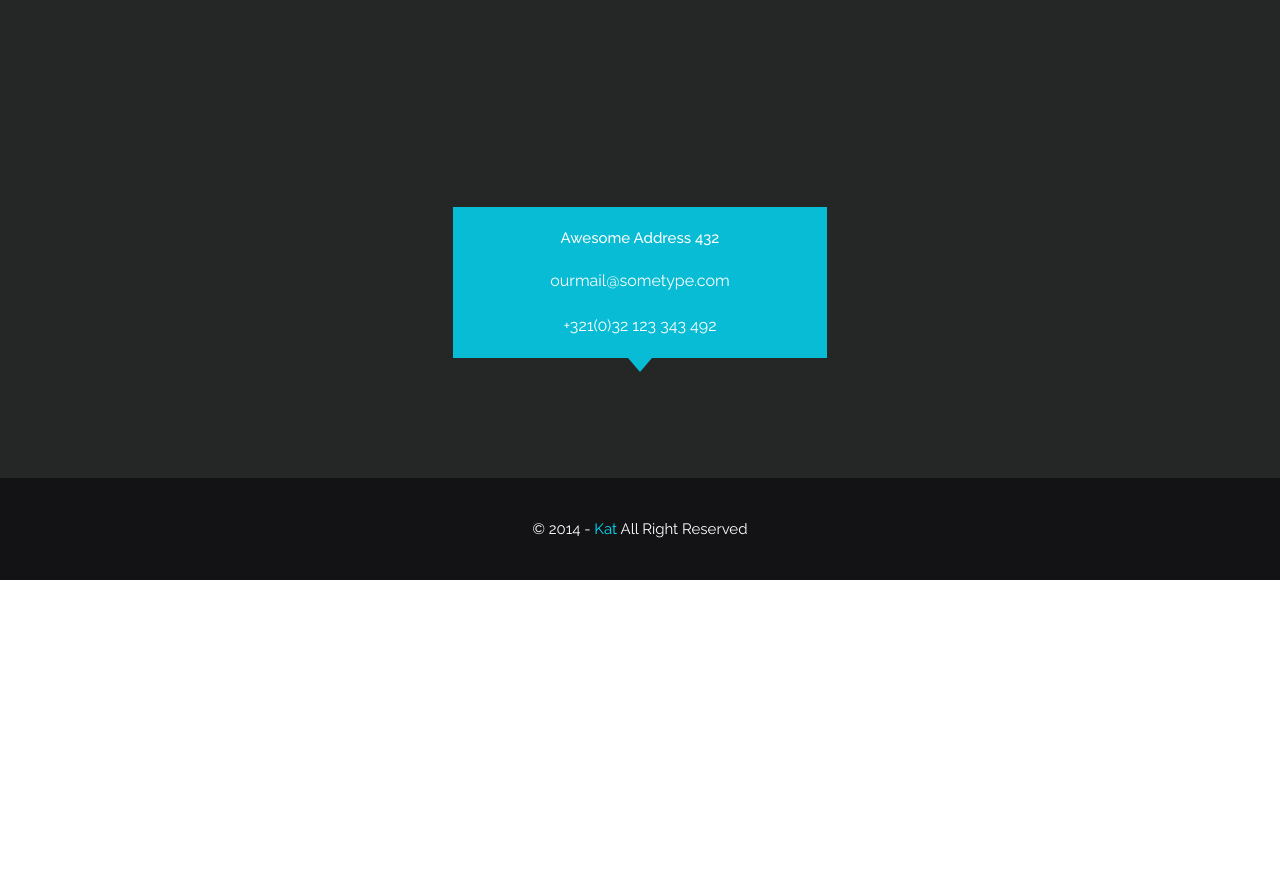
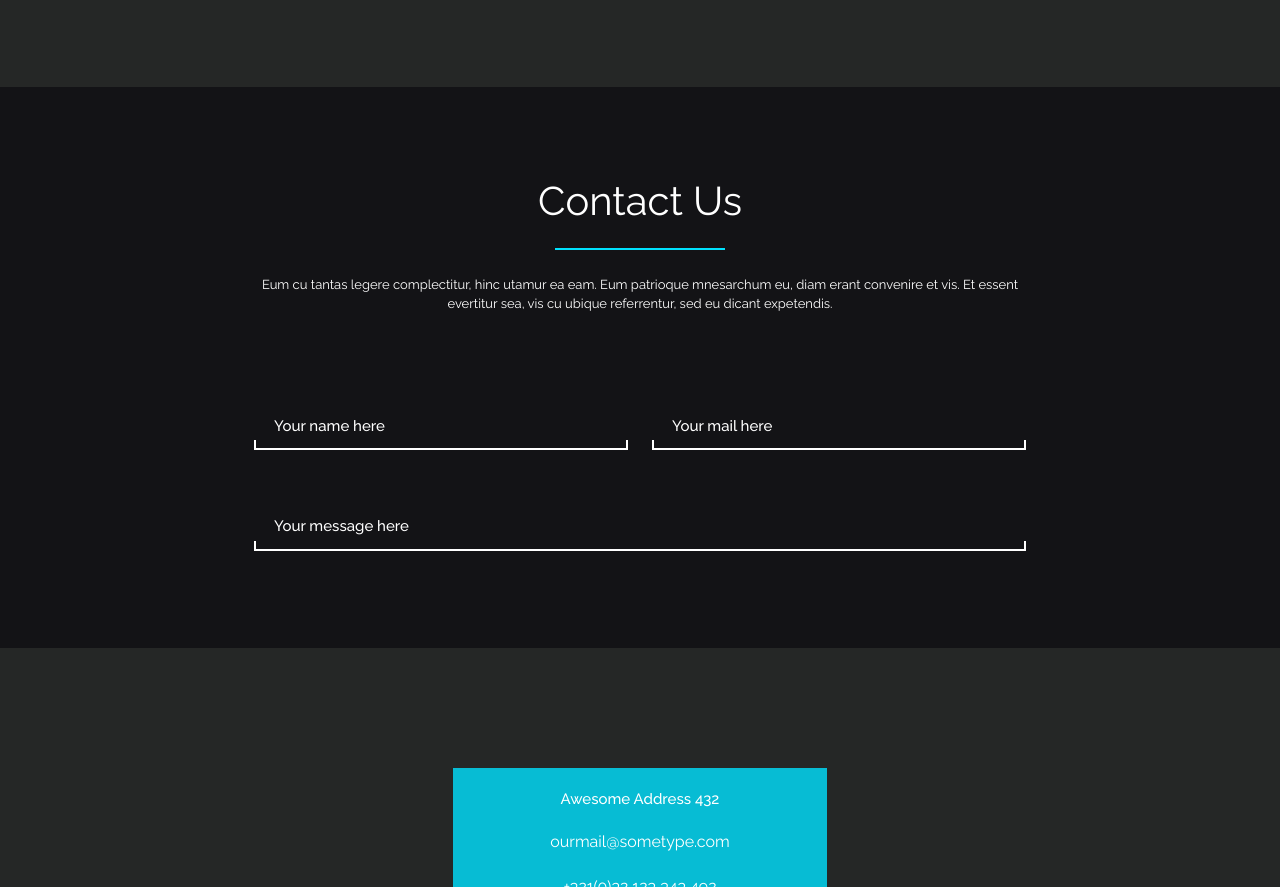
Before and after one commit to varfolomeiq/ket, a plain HTML site: page index.html in a window 1280 px wide. Shown: the part 8437-9324 px from the top of the page. Before the commit the page ends 9017 px from the top, so only its background shows below. Drawn offline with nearby package versions, Linux system fonts and the light colour scheme.

Commit message:
contacts

```diff
--- a/css/style.css
+++ b/css/style.css
@@ -663,7 +663,7 @@ body {
 }
 .design__image {
 	position: absolute;
-	top: -53px;
+	top: -34px;
 	left: -35px;
 }
 
@@ -771,6 +771,107 @@ body {
 	border: 1px solid #fff;
 	transition: all 0.3s ease;
 }
+
+.contacts {
+	padding: 90px 0px 90px 0px;
+	background-color: #131316;
+}
+.contacts__top {
+	margin-bottom: 90px;
+}
+.contacts__title {
+	position: relative;
+	text-transform: capitalize;
+	font-size: 40px;
+	font-weight: 400;
+	margin-bottom: 50px;
+}
+.contacts__title::before {
+	content: "";
+	position: absolute;
+	bottom: -25px;
+	left: 50%;
+	transform: translateX(-50%);
+	width: 170px;
+	height: 2px;
+	background-color: #00e1fd;
+}
+.contacts__text {
+	font-size: 13px;
+}
+.form__input-box {
+	position: relative;
+}
+.form__input {
+	padding: 10px 10px 10px 20px;
+	width: 100%;
+	background-color: transparent;
+	border: none;
+	border-bottom: 2px solid #fff;
+	outline: none;
+	color: #fff;
+}
+.form__input:focus::placeholder,
+.form__message:focus::placeholder {
+	color: transparent;
+}
+.form__input-box::before,
+.form__input-box::after {
+	content: "";
+	display: block;
+	position: absolute;
+	bottom: 0;
+	width: 2px;
+	height: 10px;
+	background-color: #fff;
+}
+.form__input-box::before {
+	left: 12px;
+}
+.form__input-box::after {
+	right: 12px;
+}
+.form__input::placeholder,
+.form__message::placeholder {
+	color: #fff;
+	font-size: 15px;
+	font-weight: 500;
+}
+
+.form__textarea-box {
+	position: relative;
+	margin-left: auto;
+	margin-right: auto;
+	margin-top: 50px;
+}
+.form__message {
+	position: relative;
+	padding: 15px 10px 10px 20px;
+	width: 100%;
+	resize: none;
+	outline: none;
+	border: none;
+	border-bottom: 2px solid #fff;
+	color: #fff;
+	background-color: transparent;
+}
+.form__textarea-box::after,
+.form__textarea-box::before {
+	content: "";
+	display: block;
+	position: absolute;
+	bottom: 7px;
+	width: 2px;
+	height: 10px;
+	background-color: #fff;
+}
+.form__textarea-box::before {
+	left: 12px;
+}
+.form__textarea-box::after {
+	right: 12px;
+}
+
 .map {
 	background-color: #252726;
 	padding: 120px 0px 120px 0px;
--- a/index.html
+++ b/index.html
@@ -560,6 +560,29 @@
 						</div>
 					</div>
 				</section>
+				<section class="contacts">
+					<div class="container">
+						<div class="contacts__top row">
+							<div class="col-8 text-center m-auto">
+								<h2 class="contacts__title">contact us</h2>
+								<p class="contacts__text">Eum cu tantas legere complectitur, hinc utamur ea eam. Eum patrioque
+									mnesarchum eu, diam erant convenire et vis. Et essent evertitur sea, vis cu ubique
+									referrentur, sed eu dicant expetendis.</p>
+							</div>
+						</div>
+						<form action="" method="post" class="contacts__form form row">
+							<div class="form__input-box col-4 ms-auto">
+								<input class="form__input" placeholder="Your name here"></input>
+							</div>
+							<div class="form__input-box col-4 me-auto">
+								<input class="form__input" placeholder="Your mail here"></input>
+							</div>
+							<div class="form__textarea-box col-8">
+								<textarea class="form__message" placeholder="Your message here" rows="1"></textarea>
+							</div>
+						</form>
+					</div>
+				</section>
 				<section class="map">
 					<div class="container">
 						<div class="row">
```
